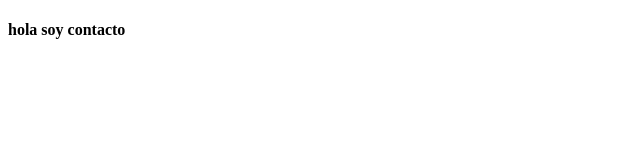
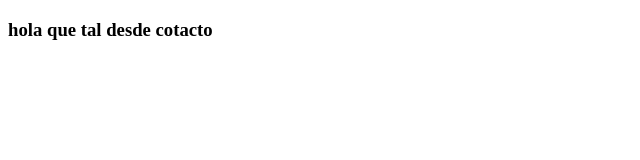
Before and after one commit to deimianvasquez/instagram-post, a plain HTML site: page contact.html in a window 1280 px wide. Shown: the whole page, without its empty margins (0-640 px from the left). Drawn offline with Linux system fonts and the light colour scheme.

Commit message:
Update contact.html

```diff
--- a/contact.html
+++ b/contact.html
@@ -7,6 +7,6 @@
     <title>Document</title>
 </head>
 <body>
-    <h4>hola soy contacto</h4>
+    <h3>hola que tal desde cotacto</h3>
 </body>
 </html>
```
